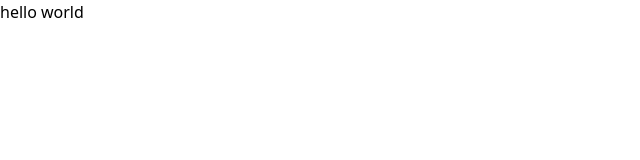
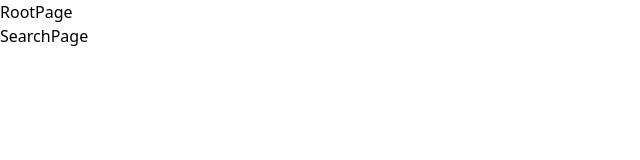
Before and after one commit to Cupcakes33/YouTube-Clone, a React (Vite) app: page /search in a window 1280 px wide. Shown: the top 160 px of the page, without its empty margins (0-640 px from the left). Built offline with nearby package versions, Linux system fonts and the light colour scheme.

Commit message:
:sparkles: Feat : 라우터 구조 설계

```diff
--- a/src/App.tsx
+++ /dev/null
@@ -1,9 +0,0 @@
-function App() {
-  return (
-    <>
-      <p>hello world</p>
-    </>
-  );
-}
-
-export default App;
--- a/src/main.tsx
+++ b/src/main.tsx
@@ -1,10 +1,30 @@
-import React from 'react'
-import ReactDOM from 'react-dom/client'
-import App from './App.tsx'
-import './index.css'
+import React from "react";
+import ReactDOM from "react-dom/client";
+import "./index.css";
+import { RouterProvider, createBrowserRouter } from "react-router-dom";
+import RootPage from "./pages/RootPage.tsx";
+import SearchPage from "./pages/SearchPage.tsx";
+import WatchPage from "./pages/WatchPage.tsx";
 
-ReactDOM.createRoot(document.getElementById('root')!).render(
+const router = createBrowserRouter([
+  {
+    path: "/",
+    element: <RootPage />,
+    children: [
+      {
+        path: "/search",
+        element: <SearchPage />,
+      },
+      {
+        path: "/watch",
+        element: <WatchPage />,
+      },
+    ],
+  },
+]);
+
+ReactDOM.createRoot(document.getElementById("root")!).render(
   <React.StrictMode>
-    <App />
-  </React.StrictMode>,
-)
+    <RouterProvider router={router} />
+  </React.StrictMode>
+);
--- /dev/null
+++ b/src/pages/RootPage.tsx
@@ -0,0 +1,11 @@
+import React from "react";
+import { Outlet } from "react-router-dom";
+
+export default function RootPage() {
+  return (
+    <>
+      <div>RootPage</div>
+      <Outlet />
+    </>
+  );
+}
--- /dev/null
+++ b/src/pages/SearchPage.tsx
@@ -0,0 +1,7 @@
+import React from 'react'
+
+export default function SearchPage() {
+  return (
+    <div>SearchPage</div>
+  )
+}
--- /dev/null
+++ b/src/pages/WatchPage.tsx
@@ -0,0 +1,7 @@
+import React from 'react'
+
+export default function WatchPage() {
+  return (
+    <div>WatchPage</div>
+  )
+}
```
Also changed, not shown: src/assets/unavailable_video.png (added).
